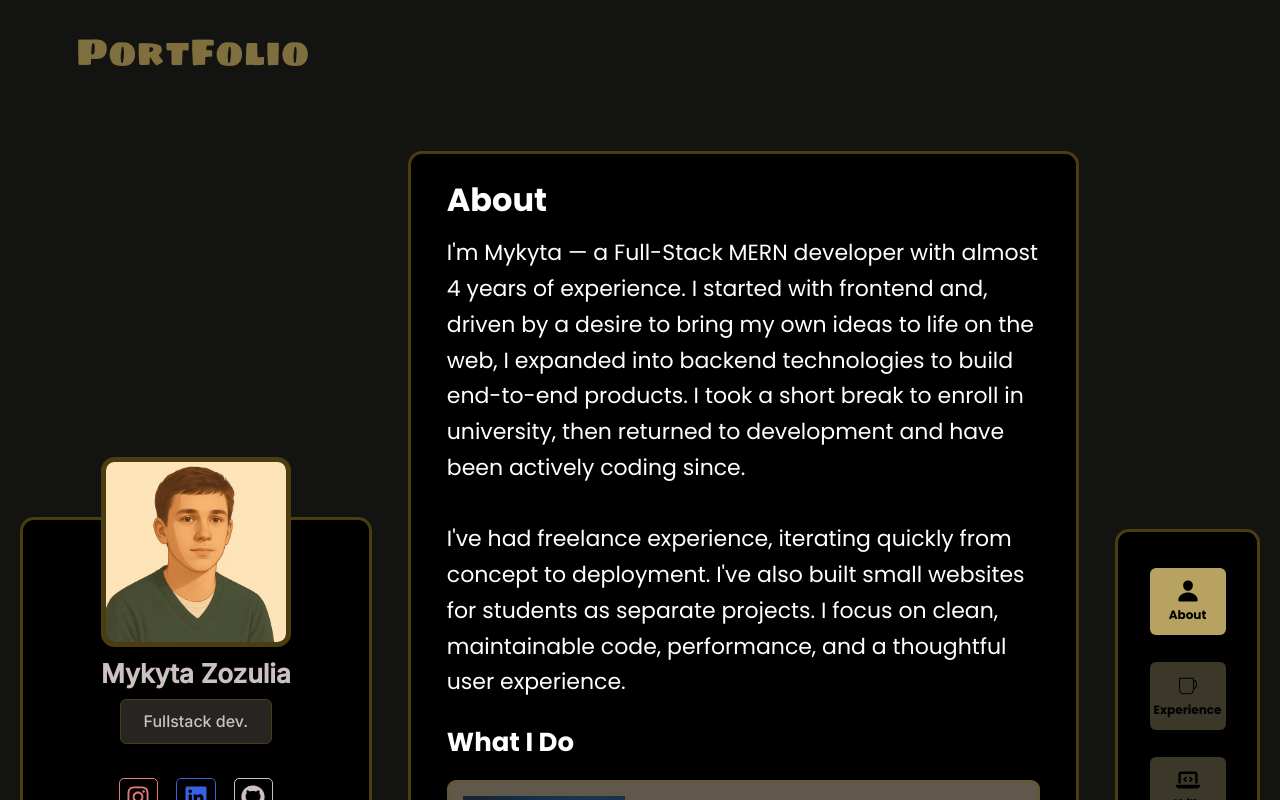
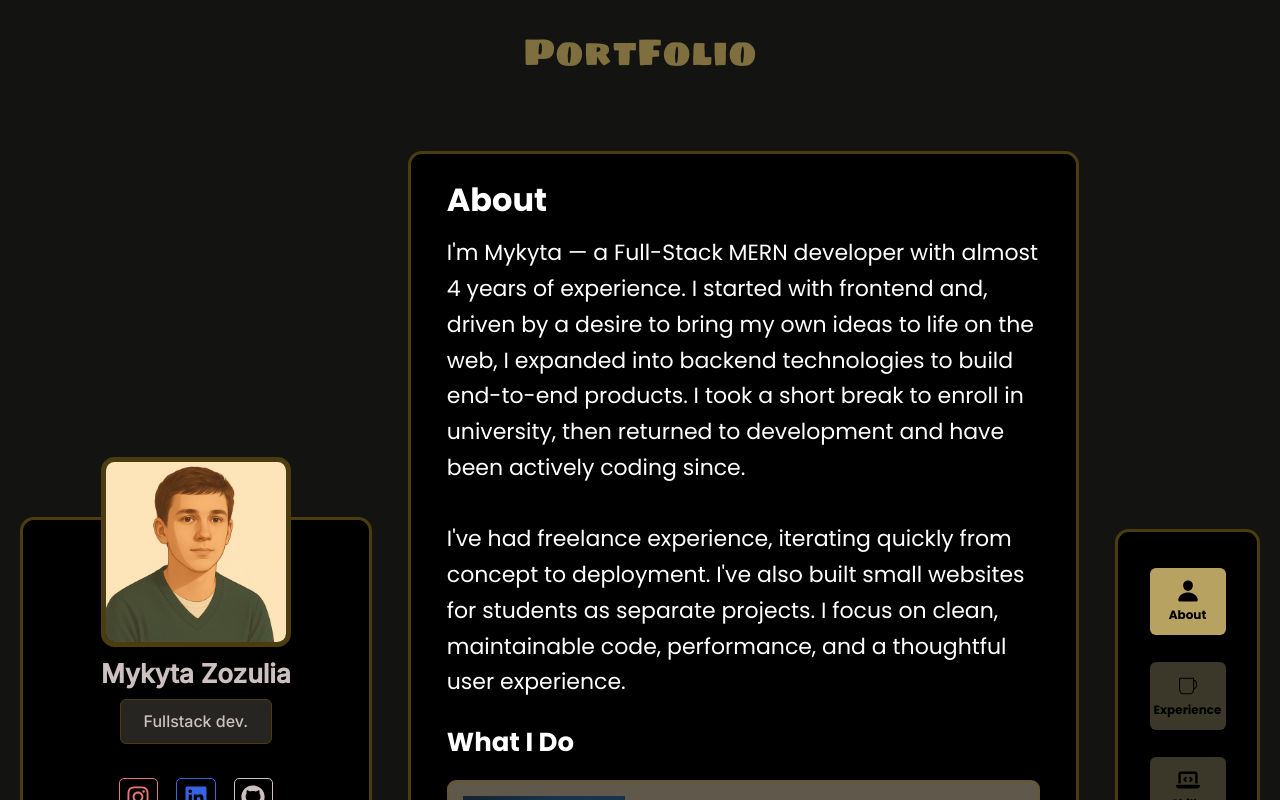
Before and after one commit to ZozuliaMykyta/portfolio-v2, a React (Vite) app: page / in a window 1280 px wide. Shown: the top 800 px of the page. Built offline with nearby package versions, Linux system fonts and the light colour scheme.

Commit message:
fix: update Header component styling for improved responsiveness on larger screens

```diff
--- a/src/components/Header.tsx
+++ b/src/components/Header.tsx
@@ -2,7 +2,7 @@ import React from "react";
 
 const Header: React.FC = () => {
   return (
-    <h1 className="header-container font-family-sigmar text-[#7F6F3E] text-[20px] sm:text-[24px] md:text-[28px] lg:text-[32px] xl:text-[38px] text-center sm:text-left">
+    <h1 className="header-container font-family-sigmar text-[#7F6F3E] text-[20px] sm:text-[24px] md:text-[28px] lg:text-[32px] xl:text-[38px] text-center 2xl:text-left">
       PortFolio
     </h1>
   );
```
